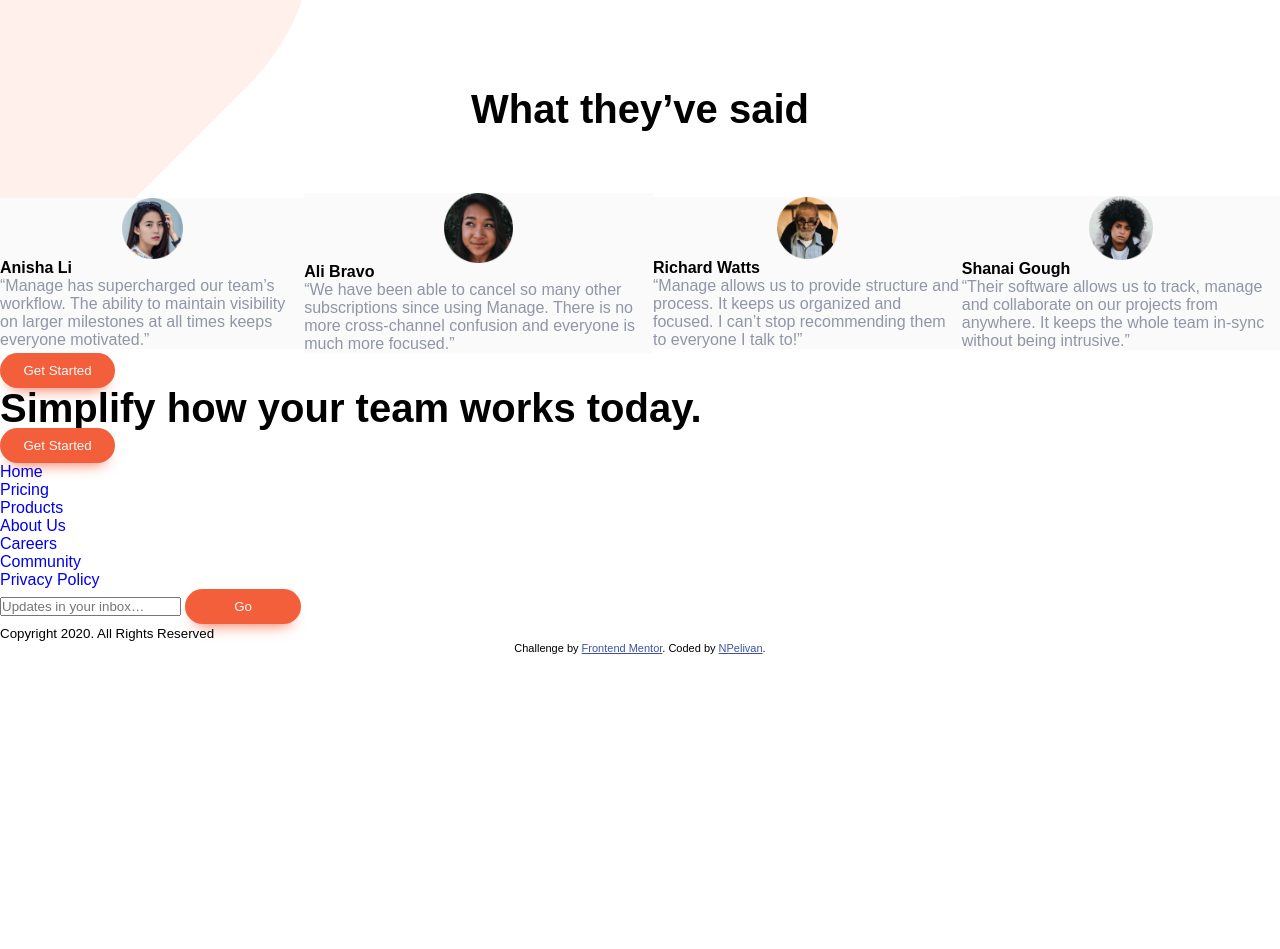
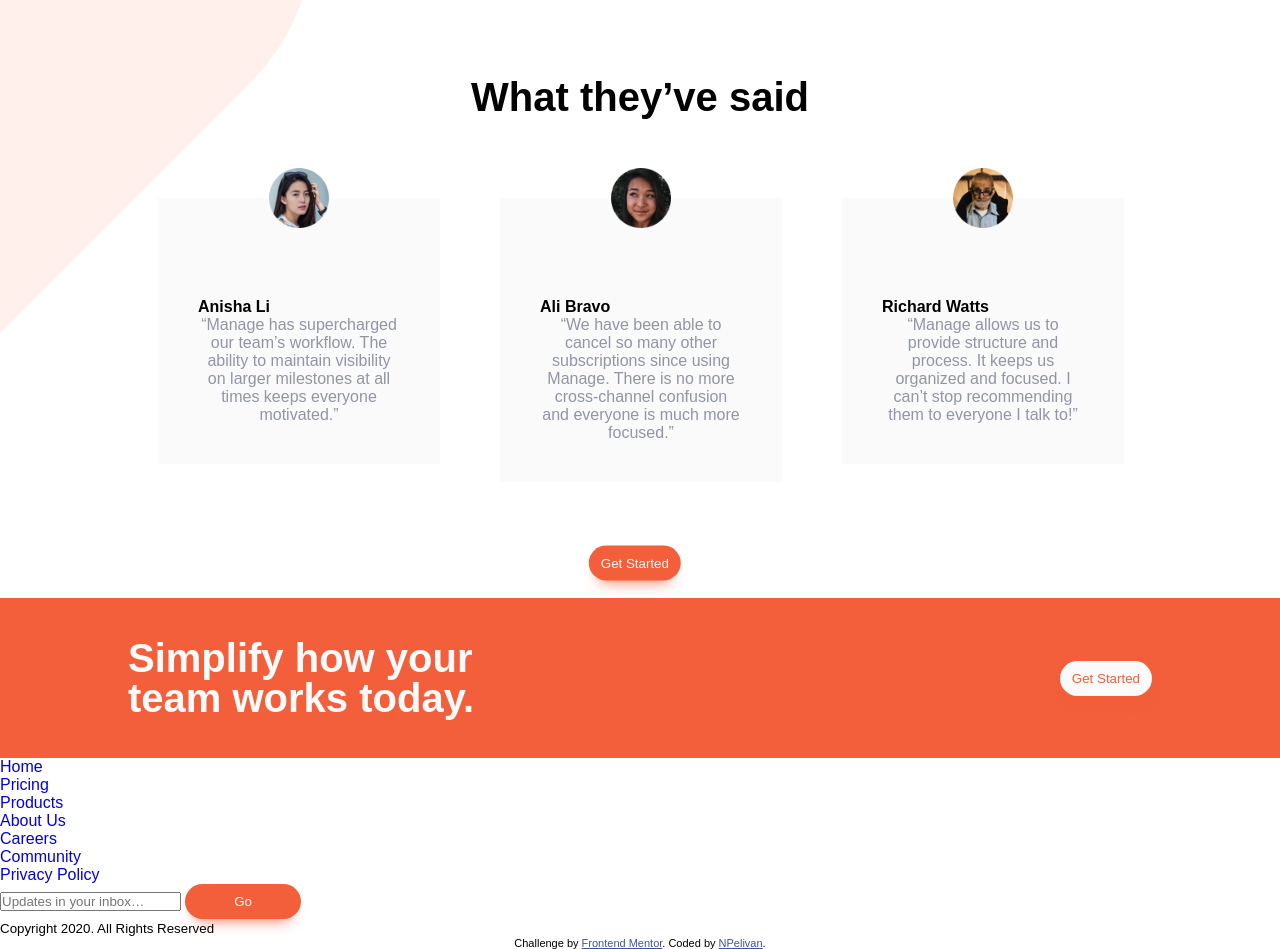
Before and after one commit to NPelivan/manage-landing-page-master, a plain HTML site: page index.html in a window 1280 px wide. Shown: the part 1189-2138 px from the top of the page. Before the commit the page ends 1843 px from the top, so only its background shows below. Drawn offline with nearby package versions, Linux system fonts and the light colour scheme; a web font is replaced by a local one.

Commit message:
finished carousel

```diff
--- a/index.html
+++ b/index.html
@@ -14,6 +14,7 @@
 
     <title>Frontend Mentor | Manage landing page</title>
     <link rel="stylesheet" href="style.css" />
+
     <link
       rel="stylesheet"
       type="text/css"
@@ -113,7 +114,6 @@
           </p>
         </div>
       </section>
-    </main>
 
       <section class="testimonial-container">
         <h2>What they’ve said</h2>
@@ -124,32 +124,32 @@
             <span>Anisha Li</span>
             <p>
               “Manage has supercharged our team’s workflow. The ability to
-            maintain visibility on larger milestones at all times keeps everyone
-            motivated.”
+              maintain visibility on larger milestones at all times keeps
+              everyone motivated.”
             </p>
           </div>
 
-        <div class="user">
+          <div class="user slick">
             <img src="images/avatar-ali.png" alt="Ali Bravo" />
             <span>Ali Bravo</span>
             <p>
-            “We have been able to cancel so many other subscriptions since using
-            Manage. There is no more cross-channel confusion and everyone is
-            much more focused.”
+              “We have been able to cancel so many other subscriptions since
+              using Manage. There is no more cross-channel confusion and
+              everyone is much more focused.”
             </p>
           </div>
 
-        <div class="user">
+          <div class="user slick">
             <img src="images/avatar-richard.png" alt="Richard Watts" />
             <span>Richard Watts</span>
             <p>
               “Manage allows us to provide structure and process. It keeps us
-            organized and focused. I can’t stop recommending them to everyone I
-            talk to!”
+              organized and focused. I can’t stop recommending them to everyone
+              I talk to!”
             </p>
           </div>
 
-        <div class="user">
+          <div class="user slick">
             <img src="images/avatar-shanai.png" alt="Shanai Gough" />
             <span>Shanai Gough</span>
             <p>
@@ -162,11 +162,15 @@
 
         <button>Get Started</button>
       </section>
+    </main>
 
+    <footer>
+      <section class="bottom-container">
+        <div class="bottom-wrapper">
           <h2>Simplify how your team works today.</h2>
           <button>Get Started</button>
-
-    <footer>
+        </div>
+      </section>
       <ul>
         <li><a href="#">Home</a></li>
         <li><a href="#">Pricing</a></li>
@@ -191,8 +195,11 @@
       >. Coded by <a href="#">NPelivan</a>.
     </div>
 
+    <script src="https://ajax.googleapis.com/ajax/libs/jquery/3.5.1/jquery.min.js"></script>
+    <script
+      type="text/javascript"
+      src="https://cdn.jsdelivr.net/npm/slick-carousel@1.8.1/slick/slick.min.js"
+    ></script>
     <script src="script.js"></script>
-    <script src="https://ajax.googleapis.com/ajax/libs/jquery/3.5.1/jquery.min.js"></script>
-    <script src="http://cdn.jsdelivr.net/jquery.slick/1.6.0/slick.min.js"></script>
   </body>
 </html>
--- a/script.js
+++ b/script.js
@@ -0,0 +1,7 @@
+$(".testimonial-items").slick({
+  slidesToShow: 3,
+  slidesToScroll: 1,
+  autoplay: true,
+  autoplaySpeed: 6000,
+  arrows: false,
+});
--- a/style.css
+++ b/style.css
@@ -155,6 +155,8 @@ h2 {
 
 .testimonial-container {
   margin-top: 5%;
+  width: 100%
+  margin: auto;
 }
 
 .testimonial-container > h2 {
@@ -170,21 +172,62 @@ h2 {
 .user {
   display: block;
   background-color: hsl(0, 0%, 98%);
-  margin: auto;
+  margin: 30px;
+  position: relative;
+  padding: 40px;
 }
 
 .user > span {
   margin-bottom: 4%;
-  width: 100%;
   text-align: center;
   font-weight: 700;
   margin: auto;
+  width: 30vw;
 }
 
 .user > img {
-  width: 20%;
+  width: 30%;
   display: block;
   margin: auto;
   position: relative;
-  bottom: 12%;
+  bottom: 70px;
 }
+
+.user > p {
+  width: 100%;
+  text-align: center;
+}
+.testimonial-container > button {
+  margin-top: 5%;
+  width: 9%;
+  transform: translate(500%, -50%);
+}
+
+.slick-list {
+  width: 100%;
+}
+
+.bottom-container {
+  background-color: hsl(12, 88%, 59%);
+  height: 20vh;
+}
+
+.bottom-wrapper {
+  width: 80%;
+  margin: auto;
+  display: flex;
+  justify-content: space-between;
+  align-items: center;
+  height: 100%;
+}
+
+.bottom-wrapper > h2 {
+  color: hsl(0, 0%, 98%);
+  width: 40%;
+}
+
+.bottom-wrapper > button {
+  background-color: hsl(0, 0%, 98%);
+  color: hsl(12, 88%, 59%);
+  opacity: 1;
+}
```
Lines whose indentation alone changed are shown as unchanged.
